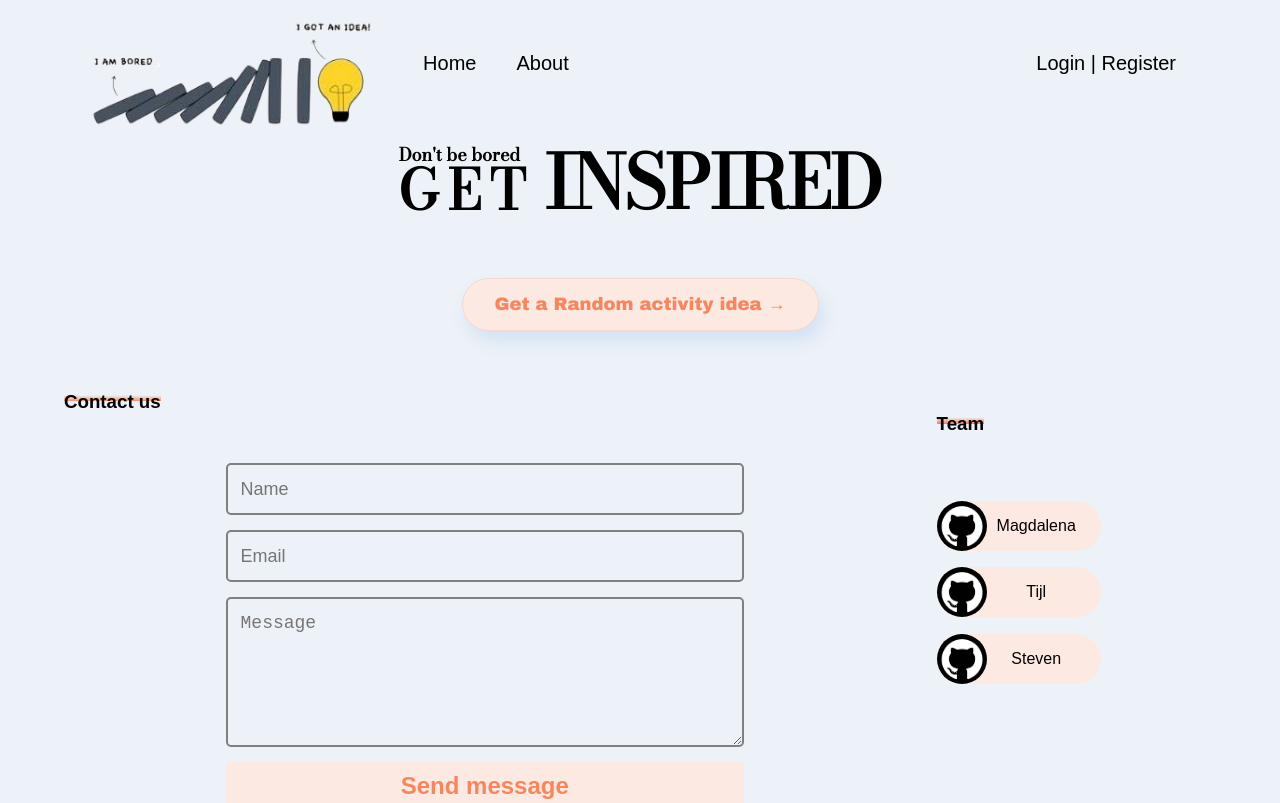
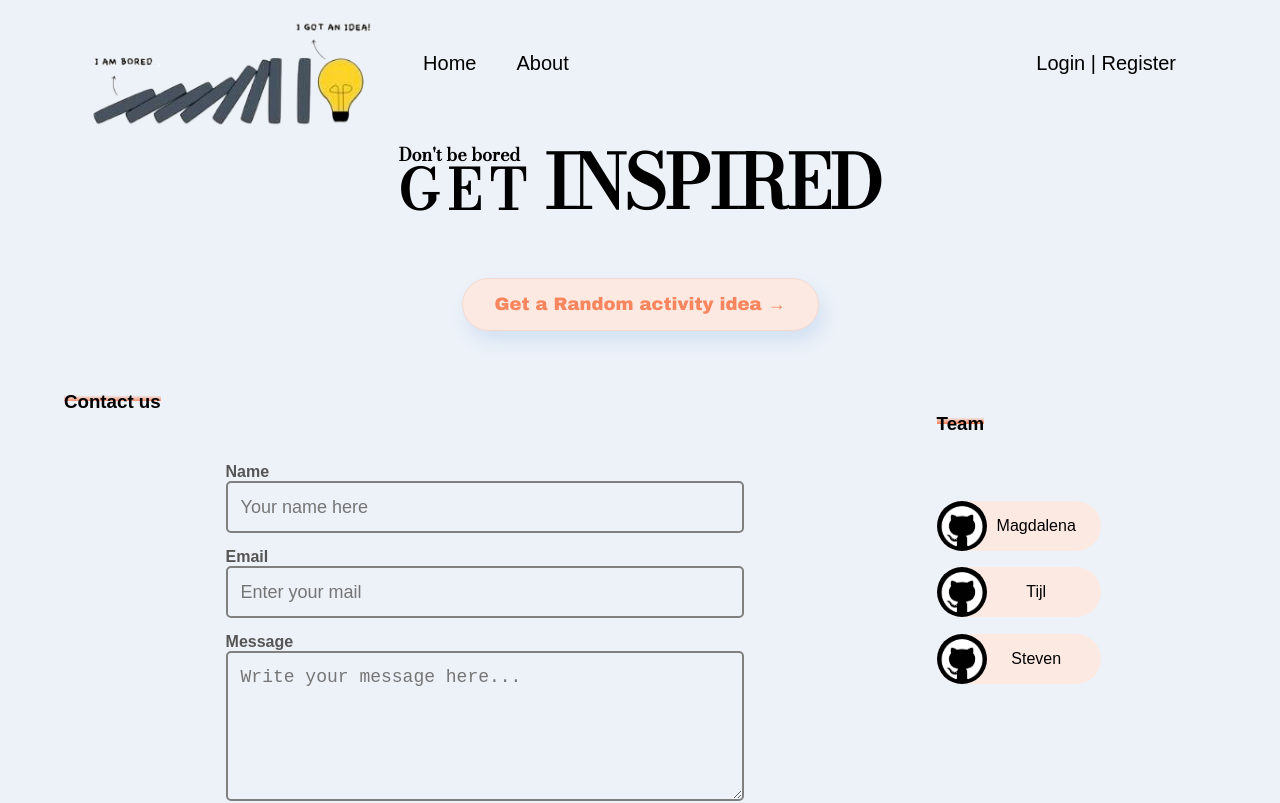
Before and after one commit to magdalenasar/Groepsproject-2, a React (Vite) app in the folder frontend/: page /about in a window 1280 px wide. Shown: the top 803 px of the page. Built offline with nearby package versions, Linux system fonts and the light colour scheme.

Commit message:
Adding placeholders for form

```diff
--- a/frontend/src/components/Register.jsx
+++ b/frontend/src/components/Register.jsx
@@ -24,7 +24,7 @@
             </div>
 
             <div class="container signin">
-                <p>Already have an account? <a href="#">Sign in</a>.</p>
+                <p>Already have an account? <a href="/login">Login</a>.</p>
             </div>
         </form>
    </>
--- a/frontend/src/components/body_components/About.jsx
+++ b/frontend/src/components/body_components/About.jsx
@@ -10,9 +10,13 @@
       <div className="contact">
         <div className="contact-form">
           <form>
-            <input className="name feedback-input half" type="text" placeholder="Name" />
-            <input className="email feedback-input half" type="text" placeholder="Email" />
-            <textarea className="text feedback-input " placeholder="Message"></textarea>
+
+            <label for="name"><b>Name</b></label>
+            <input className="name feedback-input half" type="text" placeholder="Your name here" />
+            <label for="email"><b>Email</b></label>
+            <input className="email feedback-input half" type="text" placeholder="Enter your mail" />
+            <label for="message"><b>Message</b></label>
+            <textarea className="text feedback-input " placeholder="Write your message here..."></textarea>
             <input type="submit" value="Send message"/>
           </form>
         </div>
```
Also changed, not shown: frontend/src/components/Brand.jsx (deleted, +0 -14 lines), frontend/src/components/Login.jsx (deleted, +0 -36 lines).
